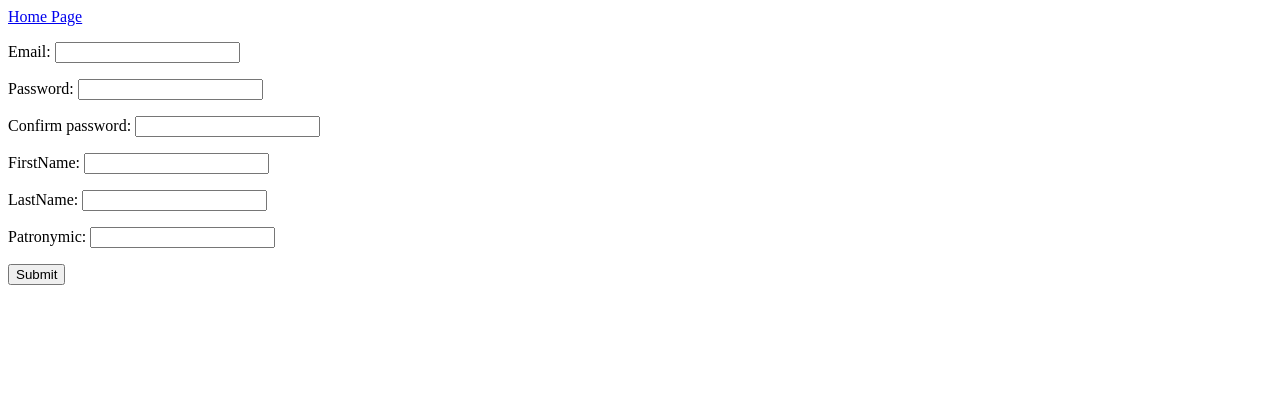
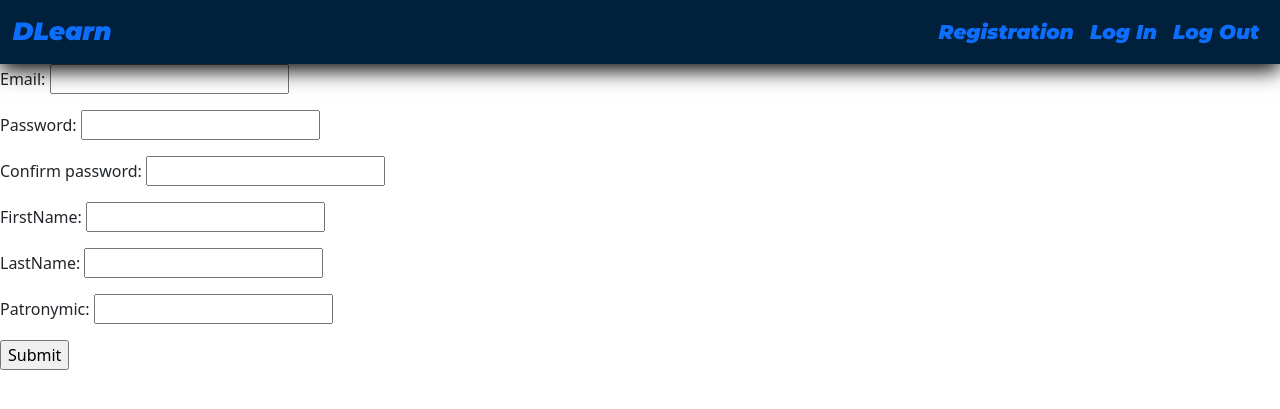
Before and after one commit to xKuroiUsagix/DLearn, a Django app: page /auth/register/ in a window 1280 px wide. Shown: the top 409 px of the page. Run offline with Django 3.2, Linux system fonts and the light colour scheme.

Commit message:
simple styles and navbar add

```diff
--- /dev/null
+++ b/homepage/static/homepage/style.css
@@ -0,0 +1,32 @@
+body {
+    margin: 0;
+    padding: 0;
+    box-sizing: border-box;
+}
+
+.navbar-brand {
+    font-size: 25px;
+    font-weight: 900;
+    font-family: 'Montserrat', sans-serif;
+    margin-left: 1%;
+    margin-right: 1%;
+    /* border: 1px solid white;
+    padding-left: 1%;
+    padding-right: 1%;
+    border-radius: 10px; */
+}
+
+.nav-item {
+    font-size: 20px;
+    font-family: 'Montserrat', sans-serif;
+    color: black;
+}
+
+.navbar-collapse {
+    margin-right: 1%;
+}
+
+.navbar {
+    background-color: rgb(0, 32, 60);
+    box-shadow: 0px 6px 20px black;
+}
--- a/homepage/templates/homepage/_base.html
+++ b/homepage/templates/homepage/_base.html
@@ -1,3 +1,5 @@
+{% load static %}
+
 <!DOCTYPE html>
 <html lang="en">
 <head>
@@ -5,10 +7,32 @@
     <meta http-equiv="X-UA-Compatible" content="IE=edge">
     <meta name="viewport" content="width=device-width, initial-scale=1.0">
     <title>{% block title %}{% endblock title %}</title>
+    <link href="https://cdn.jsdelivr.net/npm/bootstrap@5.1.3/dist/css/bootstrap.min.css" rel="stylesheet" integrity="sha384-1BmE4kWBq78iYhFldvKuhfTAU6auU8tT94WrHftjDbrCEXSU1oBoqyl2QvZ6jIW3" crossorigin="anonymous">
+    <link rel="preconnect" href="https://fonts.googleapis.com">
+    <link rel="preconnect" href="https://fonts.gstatic.com" crossorigin>
+    <link href="https://fonts.googleapis.com/css2?family=Montserrat:ital,wght@1,900&display=swap" rel="stylesheet">
+    <link rel="stylesheet" href="{% static 'homepage/style.css' %}">
     {% block styles %}{% endblock styles %}
 </head>
 <body>
-    <a href="{% url 'home:index' %}">Home Page</a>
+    <nav class="navbar navbar-expand">
+        <a href="{% url 'home:index' %}" class="navbar-brand">
+            DLearn
+        </a>
+        <div class="collapse navbar-collapse justify-content-end">
+            <ul class="navbar-nav justify-content-right">
+                <li class="nav-item">
+                    <a href="{% url 'authentication:register' %}" class="nav-link">Registration</a>
+                </li>
+                <li class="nav-item">
+                    <a href="{% url 'authentication:login' %}" class="nav-link">Log In</a>
+                </li>
+                <li class="nav-item">
+                    <a href="{% url 'authentication:logout' %}" class="nav-link">Log Out</a>
+                </li>
+            </ul>
+        </div>
+    </nav>
     {% block content %}{% endblock content %}
 </body>
 </html>
```
